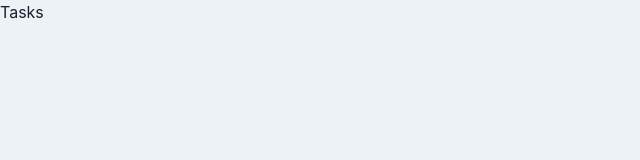
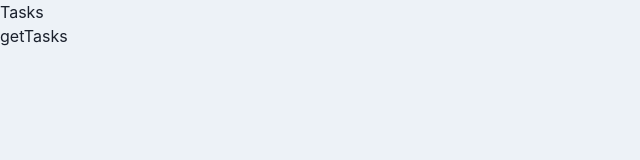
Before and after one commit to nakashi94/react-laravel-crud, a React (Create React App) app in the folder front/: page /tasks in a window 1280 px wide. Shown: the top 160 px of the page, without its empty margins (0-640 px from the left). Built offline with nearby package versions, Linux system fonts and the light colour scheme; the HTML template or start-up script is replaced by a standard one.

Commit message:
get taskdata from db

```diff
--- a/front/src/components/pages/Tasks.tsx
+++ b/front/src/components/pages/Tasks.tsx
@@ -1,10 +1,19 @@
+import axios from "axios";
 import { memo, VFC } from "react";
 
 export const Tasks: VFC = memo(() => {
-
+    const api = axios.create({
+        baseURL: "http://localhost:8000",
+    });
+    const getTasks = () => {
+        api.get("/api/tasks")
+            .then(res => console.log(res.data))
+            .catch(err => console.log(err))
+    };
     return (
         <>
             <p>Tasks</p>
+            <button onClick={getTasks} >getTasks</button>
         </>
     )
 })
```
